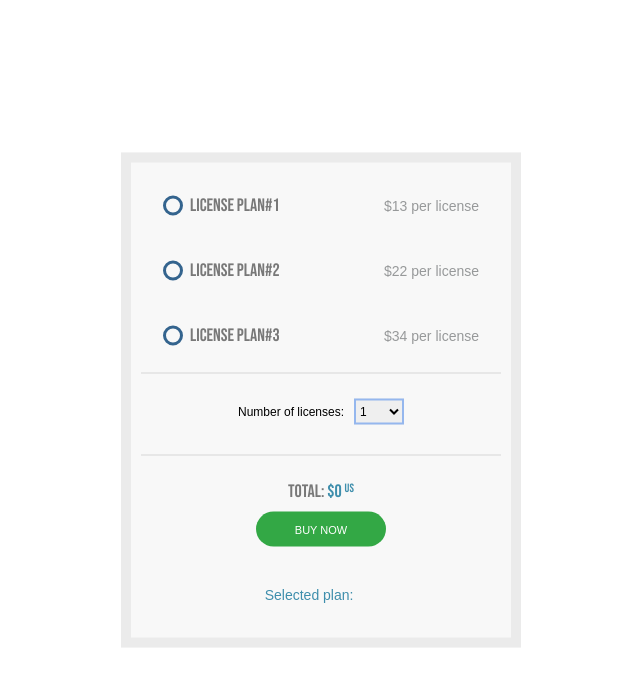
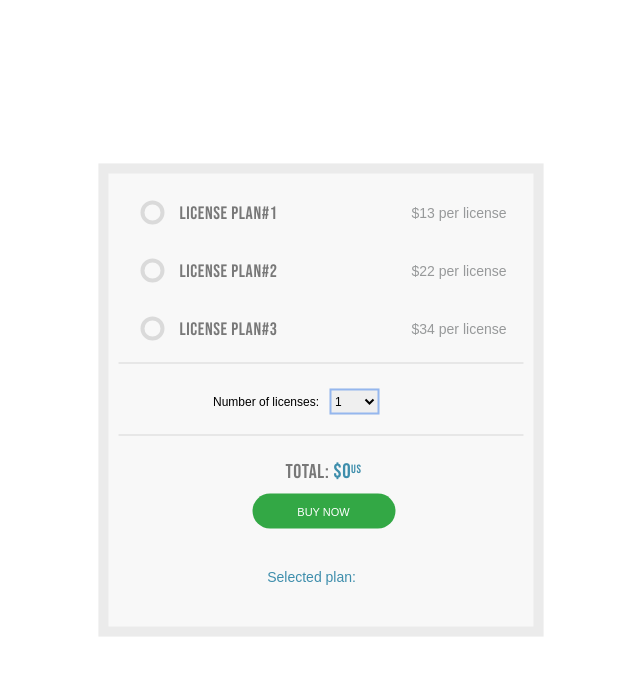
Before and after one commit to freezyng/license-selection-form, a plain HTML site: page index.html in a window 1280 px wide. Shown: the whole page, without its empty margins (319-959 px from the left). Drawn offline with Linux system fonts and the light colour scheme.

Commit message:
Update main.css

```diff
--- a/main.css
+++ b/main.css
@@ -25,7 +25,7 @@ body, html{
 .selection-license {
     border: 10px solid #EBEBEB;
     padding: 10px;
-    max-width: 400px;
+    max-width: 445px;
     min-height: 300px;
     background-color: #F8F8F8;
     position: relative;
@@ -34,11 +34,15 @@ body, html{
     transform: translate(-50%, -50%);
 }
 
+.form-license:nth-child(3){
+    margin-bottom: 5px;
+}
+
 .form-license {
     display: flex;
     justify-content: space-between;
     align-items: center;
-    padding: 20px;
+    padding: 15px 15px 15px 20px;
     cursor: pointer;
     border: 2px solid transparent;
 }
@@ -53,10 +57,11 @@ body, html{
 }
 
 .form-license__text {
+    letter-spacing: 0.6px;
     color: #787878;
     display: flex;
     align-items: center;
-    margin-left: 7px;
+    margin-left: 15px;
     line-height: 21px;
     flex-grow: 1;
     font-size: 18px;
@@ -65,16 +70,19 @@ body, html{
 
 .form-license__fake-radio{
     display: block;
-    flex: 0 0 20px;
-    width: 20px;
-    height: 20px;
-    border: 3px solid #34648E;
+    flex: 0 0 24px;
+    height: 24px;
+    border: 4px solid #DADADA;
     position: relative;
     border-radius: 50%;
 }
 
+.form-license__radio:checked + .form-license__fake-radio{
+    border: 4px solid #0294BF;
+}
 
-.form-license__fake-radio::before {
+
+.form-license__fake-radio::before{
     content: '';
     display: block;
     width: 8px;
@@ -100,7 +108,6 @@ body, html{
 }
 
 hr {
-    margin-top: 5px;
     border: none;
     height: 1px;
     background-color: #D7D7D7;
@@ -111,7 +118,7 @@ hr {
     display: flex;
     align-items: center;
     justify-content: center;
-    padding: 25px;
+    padding: 25px 75px 20px 25px;
 }
 
 .selection-number span {
@@ -130,13 +137,14 @@ select[name="number-license"] {
     display: flex;
     flex-direction: column;
     align-items: center;
-    padding: 25px 0;
+    padding: 23px 0 32px 5px;
 }
 
 .total-sum {
+    letter-spacing: 0.6px;
     color: #787878;
     font-weight: 500;
-    font-size: 18px;
+    font-size: 20px;
     font-family: 'BebasNeueRegular', sans-serif;
 }
 
@@ -145,16 +153,18 @@ select[name="number-license"] {
     text-align: right;
     color: #3E8EAC;
     font-weight: 500;
-    font-size: 18px;
+    font-size: 21px;
     font-family: 'BebasNeueRegular', sans-serif;
     display: inline-block;
 }
 
 .total-sum__up {
     vertical-align: top;
+    display: inline-block;
     font-size: 12px;
     color: #3E8EAC;
     font-family: 'BebasNeueRegular', sans-serif;
+    margin: 3px 0px 0 -4px;
 }
 
 .selection-license__btn {
@@ -162,7 +172,7 @@ select[name="number-license"] {
     color: #fff;
     border: none;
     border-radius: 30px;
-    width: 130px;
+    width: 143px;
     height: 35px;
     font-size: 11px;
     margin-top: 10px;
```
